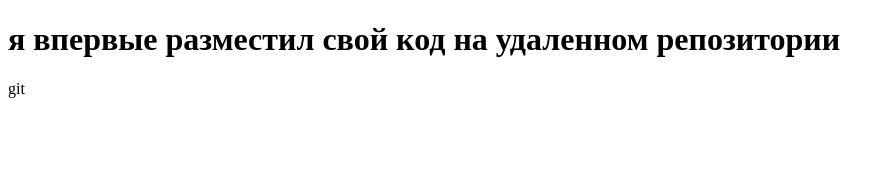
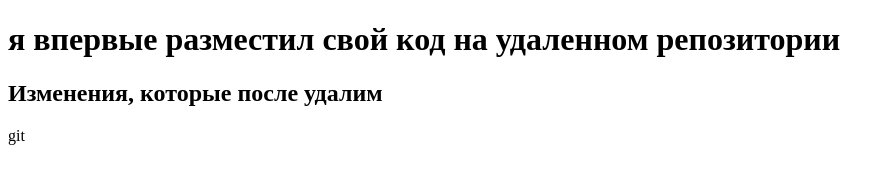
Before and after one commit to Arturakchurin/test-repos, a plain HTML site: page index.html in a window 1280 px wide. Shown: the whole page, without its empty margins (0-894 px from the left). Drawn offline with Linux system fonts and the light colour scheme.

Commit message:
Commit error

```diff
--- a/index.html
+++ b/index.html
@@ -7,6 +7,7 @@
 </head>
 <body>
     <h1>я впервые разместил свой код на удаленном репозитории</h1>
+   <h2>Изменения, которые после удалим</h2>
 
 
 </body>
```
